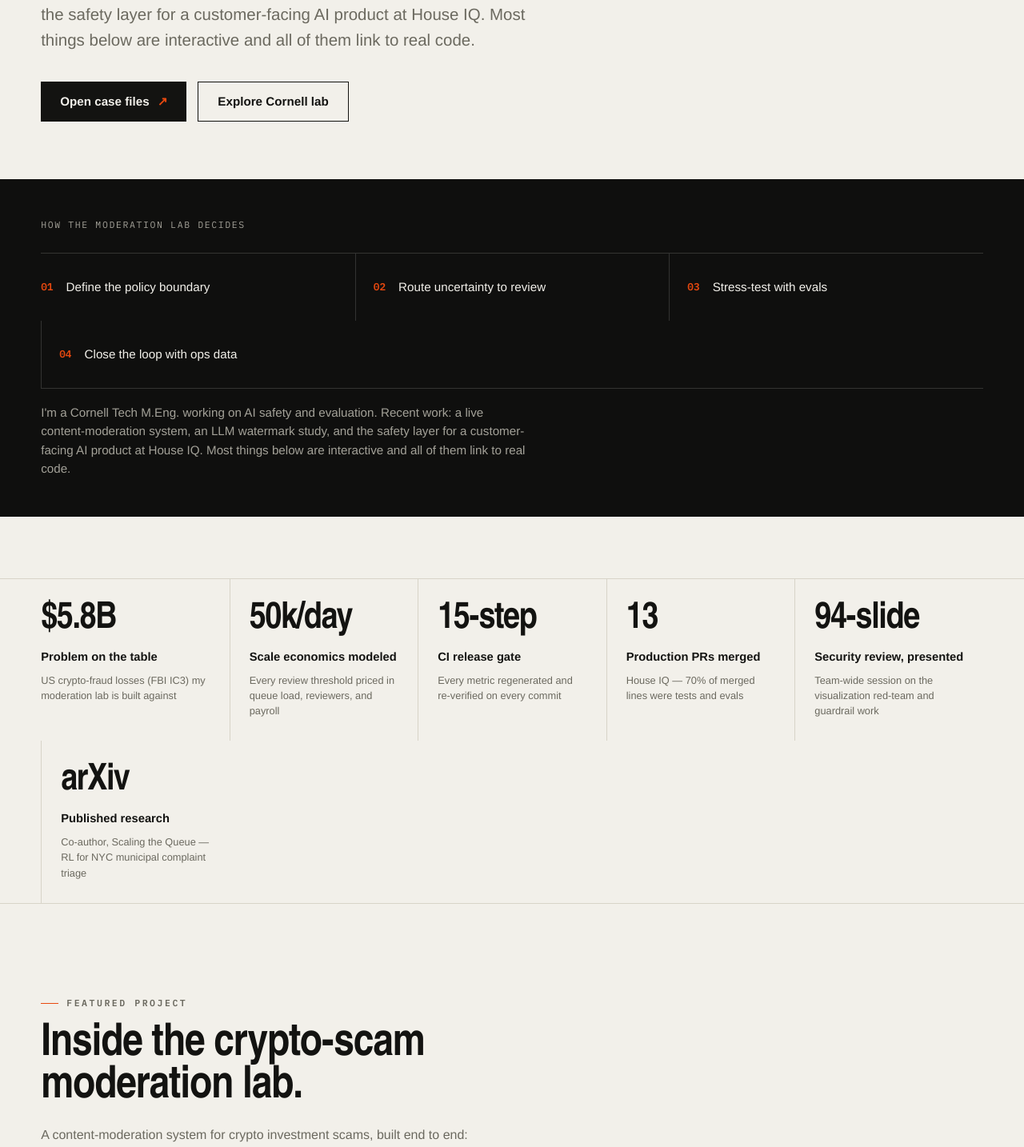
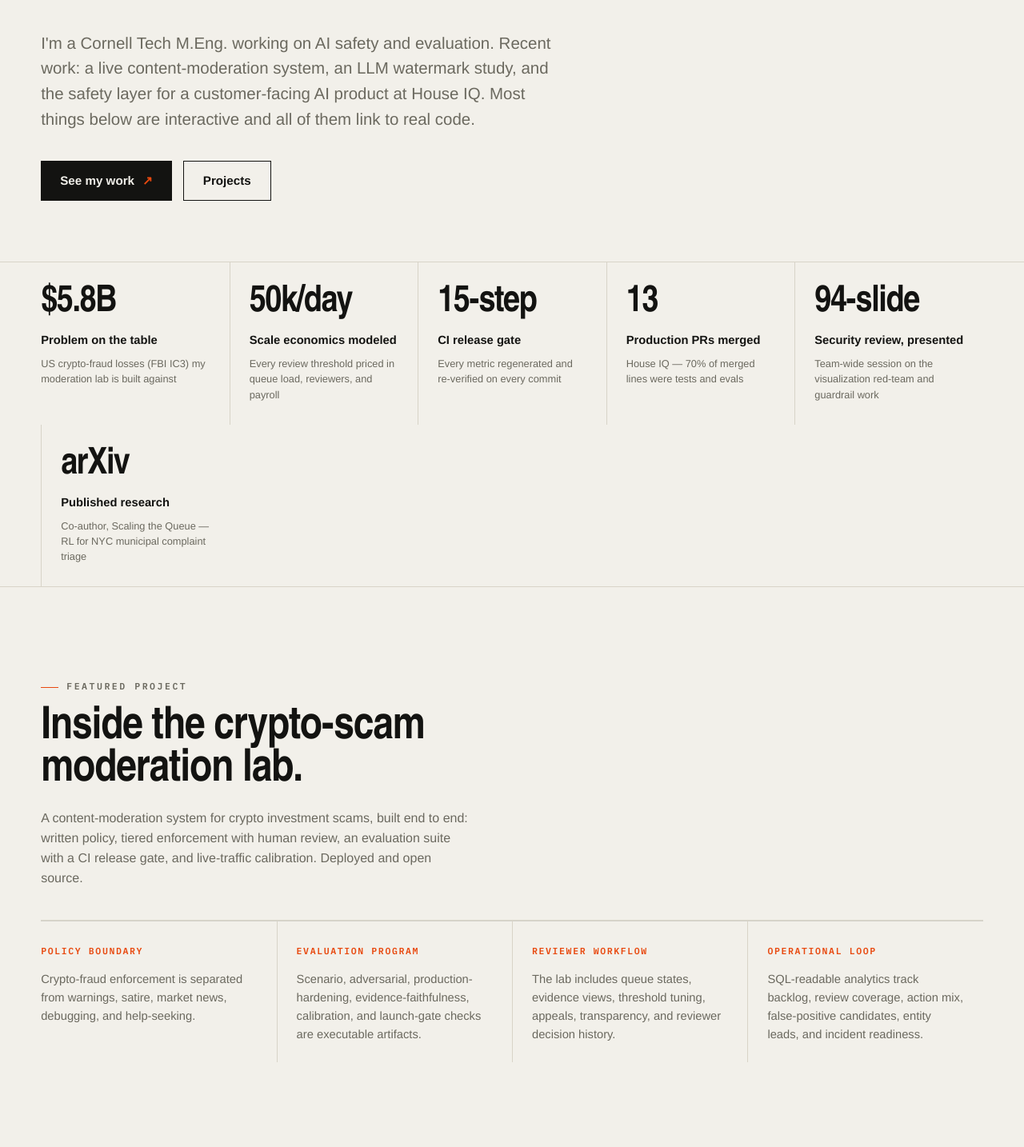
Before and after one commit to AliHasan-786/ali-hasan-portfolio, a React (Vite) app: page / in a window 1280 px wide. Shown: the part 527-1961 px from the top of the page at 80% size. Built offline with nearby package versions, Linux system fonts and the light colour scheme; a web font is replaced by a local one.

Commit message:
Structural de-chrome: remove console aside and meta-nav, link every project, real side projects
Co-Authored-By: Claude Fable 5 <noreply@anthropic.com>

```diff
--- a/src/App.jsx
+++ b/src/App.jsx
@@ -228,6 +228,10 @@ const courseProjects = [
       "Prompt playground showing quality vs detectability as delta changes.",
       "Attack lab comparing mild edits vs full paraphrase failure.",
     ],
+    links: [
+      { label: "Repo", href: "https://github.com/AliHasan-786/llm-invisible-watermarking" },
+      { label: "SynthID-Text comparison (in progress, preregistered)", href: "https://github.com/AliHasan-786/llm-invisible-watermarking/pull/3" },
+    ],
     viz: "watermark",
   },
   {
@@ -247,6 +251,7 @@ const courseProjects = [
       "Early-warning monitor that predicts final drift from intermediate metrics.",
       "Side-by-side Food101 gains and CIFAR-10 degradation.",
     ],
+    links: [{ label: "Repo", href: "https://github.com/AliHasan-786/representation-drift-lab" }],
     viz: "drift",
   },
   {
@@ -309,6 +314,7 @@ const courseProjects = [
       "Keyword validation panel with examples and uncertainty flags.",
       "Time-series extension for metro-adjusted rent growth.",
     ],
+    links: [{ label: "Repo + data", href: "https://github.com/AliHasan-786/yelp-gentrification-rent" }],
     viz: "yelp",
   },
   {
@@ -353,18 +359,19 @@ const courseProjects = [
 
 const sideProjects = [
   {
-    title: "PromptPlay",
-    status: "Reserved slot",
+    title: "DeepShield",
+    status: "Startup Studio",
     description:
-      "A planned interactive playground for prompt experiments, evaluation traces, and before/after behavior changes.",
-    action: "Reserved",
+      "Adversarial protection against AI image manipulation: an EOT-PGD engine with multi-VAE ensemble gradients across SD and Flux latent spaces, JPEG-robust augmentations, and a FastAPI service. Grounded in 20 customer interviews.",
+    action: "github.com/AliHasan-786/DeepShield",
+    href: "https://github.com/AliHasan-786/DeepShield",
   },
   {
-    title: "Portfolio Engine",
-    status: "This site",
+    title: "Guard-model research program",
+    status: "In progress",
     description:
-      "A living case-study system where coursework becomes interactive demos instead of static PDFs.",
-    action: "Active",
+      "Two preregistered studies of open moderation models: whether they punish counter-speech (people warning about scams score like scammers), and whether false-positive rates differ across dialect and identity mentions. Frozen datasets, pinned models, results published either way.",
+    action: "Opening with first results",
   },
 ];
 
@@ -469,7 +476,6 @@ function App() {
       <Hero />
       <ProofStrip />
       <ArtifactLedger />
-      <ProjectPaths />
       <ExperienceAtlas
         activeCase={activeCase}
         setActiveCase={setActiveCase}
@@ -680,37 +686,13 @@ function Hero() {
         <p className="hero-subtitle">{heroCopy.focus}</p>
         <div className="hero-actions">
           <a href="#experience" className="primary-link">
-            Open case files
+            See my work
           </a>
           <a href="#lab" className="secondary-link">
-            Explore Cornell lab
+            Projects
           </a>
         </div>
       </div>
-      <aside className="signal-console" aria-label="Project evidence summary">
-        <div className="console-topline">
-          <span>How the moderation lab decides</span>
-        </div>
-        <div className="artifact-trace">
-          <div>
-            <span>01</span>
-            <strong>Define the policy boundary</strong>
-          </div>
-          <div>
-            <span>02</span>
-            <strong>Route uncertainty to review</strong>
-          </div>
-          <div>
-            <span>03</span>
-            <strong>Stress-test with evals</strong>
-          </div>
-          <div>
-            <span>04</span>
-            <strong>Close the loop with ops data</strong>
-          </div>
-        </div>
-        <p>{heroCopy.focus}</p>
-      </aside>
     </section>
   );
 }
@@ -1284,7 +1266,13 @@ function SideProjects() {
             <span>{project.status}</span>
             <h3>{project.title}</h3>
             <p>{project.description}</p>
-            <button type="button">{project.action}</button>
+            {project.href ? (
+              <a className="side-action" href={project.href} target="_blank" rel="noreferrer">
+                {project.action}
+              </a>
+            ) : (
+              <span className="side-action">{project.action}</span>
+            )}
           </article>
         ))}
       </div>
--- a/src/styles.css
+++ b/src/styles.css
@@ -1447,3 +1447,34 @@ h3 {
 .link-row a:hover {
   border-color: currentColor;
 }
+
+/* Plain revamp: flatten remaining dashboard chrome */
+.hero {
+  grid-template-columns: 1fr;
+  max-width: 900px;
+}
+.proof-strip article {
+  background: none;
+  border: 0;
+  box-shadow: none;
+  border-radius: 0;
+  border-left: 1px solid rgba(120, 120, 110, 0.25);
+  padding-left: 18px;
+}
+.proof-strip article:first-child {
+  border-left: 0;
+  padding-left: 0;
+}
+.ledger-grid article {
+  background: none;
+  box-shadow: none;
+  border: 0;
+  border-radius: 0;
+  border-top: 1px solid rgba(120, 120, 110, 0.25);
+}
+.side-action {
+  font-size: 0.8rem;
+  text-decoration: none;
+  color: inherit;
+  opacity: 0.75;
+}
```
